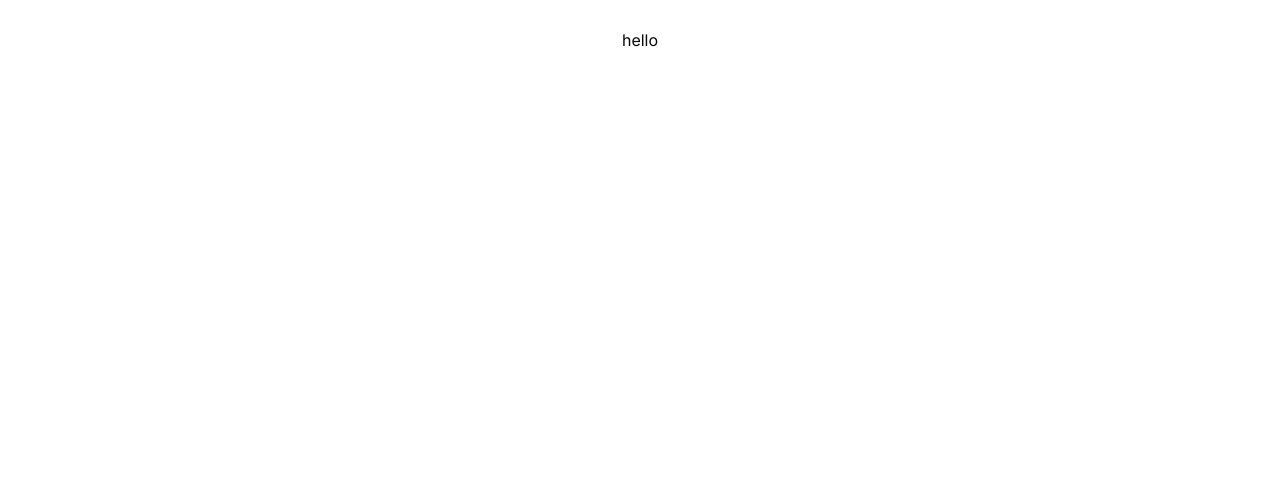
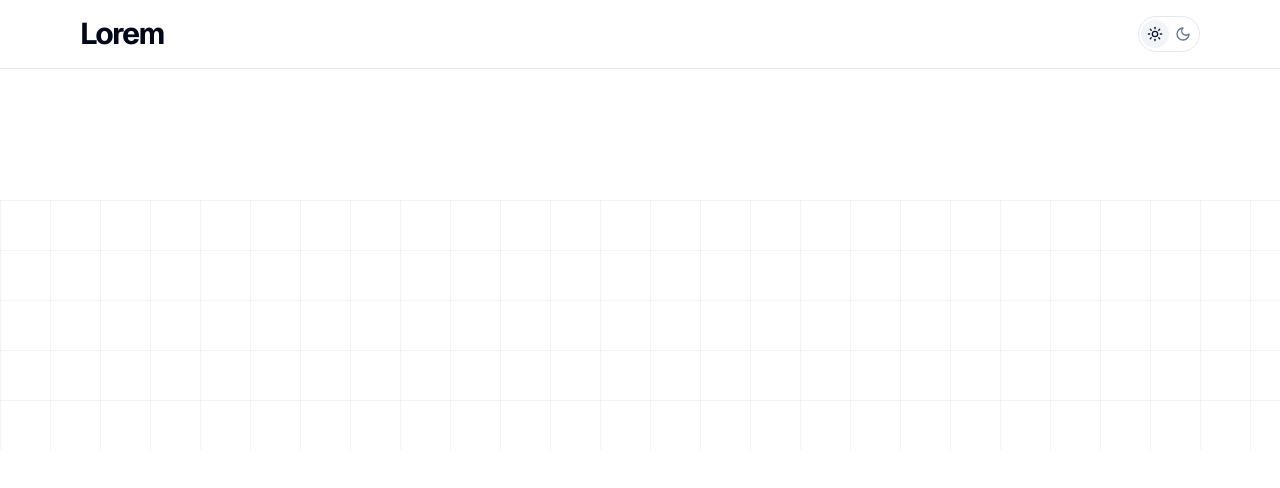
Before and after one commit to suman-3/agency-web, a Next.js app: page / in a window 1280 px wide. Shown: the top 488 px of the page. Built offline with nearby package versions, Linux system fonts and the light colour scheme.

Commit message:
landing page bg setuup done

```diff
--- a/package.json
+++ b/package.json
@@ -12,14 +12,14 @@
     "@radix-ui/react-dropdown-menu": "^2.0.6",
     "class-variance-authority": "^0.7.0",
     "clsx": "^2.1.1",
+    "geist": "^1.3.0",
     "lucide-react": "^0.390.0",
     "next": "14.2.3",
     "next-themes": "^0.3.0",
     "react": "^18",
     "react-dom": "^18",
     "tailwind-merge": "^2.3.0",
-    "tailwindcss-animate": "^1.0.7",
-    "uvcanvas": "^0.2.1"
+    "tailwindcss-animate": "^1.0.7"
   },
   "devDependencies": {
     "@types/node": "^20",
--- /dev/null
+++ b/src/app/(landing)/page.tsx
@@ -0,0 +1,19 @@
+import Navbar from "@/components/shared/navbar";
+import React from "react";
+
+const LandingPage = () => {
+  return (
+    <>
+      <Navbar />
+      <div
+        className="absolute inset-x-0 top-[200px] h-[250px] max-md:hidden"
+        style={{
+          background:
+            "repeating-linear-gradient(to right, hsl(var(--border)), transparent 1px, transparent 50px), repeating-linear-gradient(to bottom, hsl(var(--border)), transparent 1px, transparent 50px)",
+        }}
+      />
+    </>
+  );
+};
+
+export default LandingPage;
--- a/src/app/globals.css
+++ b/src/app/globals.css
@@ -5,65 +5,65 @@
 @layer base {
   :root {
     --background: 0 0% 100%;
-      --foreground: 240 10% 3.9%;
+    --foreground: 222.2 84% 4.9%;
 
     --card: 0 0% 100%;
-      --card-foreground: 240 10% 3.9%;
+    --card-foreground: 222.2 84% 4.9%;
 
     --popover: 0 0% 100%;
-      --popover-foreground: 240 10% 3.9%;
+    --popover-foreground: 222.2 84% 4.9%;
 
-      --primary: 240 5.9% 10%;
-      --primary-foreground: 0 0% 98%;
+    --primary: 222.2 47.4% 11.2%;
+    --primary-foreground: 210 40% 98%;
 
-      --secondary: 240 4.8% 95.9%;
-      --secondary-foreground: 240 5.9% 10%;
+    --secondary: 210 40% 96.1%;
+    --secondary-foreground: 222.2 47.4% 11.2%;
 
-      --muted: 240 4.8% 95.9%;
-      --muted-foreground: 240 3.8% 46.1%;
+    --muted: 210 40% 96.1%;
+    --muted-foreground: 215.4 16.3% 46.9%;
 
-      --accent: 240 4.8% 95.9%;
-      --accent-foreground: 240 5.9% 10%;
+    --accent: 210 40% 96.1%;
+    --accent-foreground: 222.2 47.4% 11.2%;
 
     --destructive: 0 84.2% 60.2%;
-      --destructive-foreground: 0 0% 98%;
+    --destructive-foreground: 210 40% 98%;
 
-      --border: 240 5.9% 90%;
-      --input: 240 5.9% 90%;
-      --ring: 240 10% 3.9%;
+    --border: 214.3 31.8% 91.4%;
+    --input: 214.3 31.8% 91.4%;
+    --ring: 222.2 84% 4.9%;
 
     --radius: 0.5rem;
   }
 
-    /* .dark {
-      --background: 240 10% 3.9%;
-      --foreground: 0 0% 98%;
+  .dark {
+    --background: 222.2 84% 4.9%;
+    --foreground: 210 40% 98%;
 
-      --card: 240 10% 3.9%;
-      --card-foreground: 0 0% 98%;
+    --card: 222.2 84% 4.9%;
+    --card-foreground: 210 40% 98%;
 
-      --popover: 240 10% 3.9%;
-      --popover-foreground: 0 0% 98%;
+    --popover: 222.2 84% 4.9%;
+    --popover-foreground: 210 40% 98%;
 
-      --primary: 0 0% 98%;
-      --primary-foreground: 240 5.9% 10%;
+    --primary: 210 40% 98%;
+    --primary-foreground: 222.2 47.4% 11.2%;
 
-      --secondary: 240 3.7% 15.9%;
-      --secondary-foreground: 0 0% 98%;
+    --secondary: 217.2 32.6% 17.5%;
+    --secondary-foreground: 210 40% 98%;
 
-      --muted: 240 3.7% 15.9%;
-      --muted-foreground: 240 5% 64.9%;
+    --muted: 217.2 32.6% 17.5%;
+    --muted-foreground: 215 20.2% 65.1%;
 
-      --accent: 240 3.7% 15.9%;
-      --accent-foreground: 0 0% 98%;
+    --accent: 217.2 32.6% 17.5%;
+    --accent-foreground: 210 40% 98%;
 
     --destructive: 0 62.8% 30.6%;
-      --destructive-foreground: 0 0% 98%;
+    --destructive-foreground: 210 40% 98%;
 
-      --border: 240 3.7% 15.9%;
-      --input: 240 3.7% 15.9%;
-      --ring: 240 4.9% 83.9%;
-    } */
+    --border: 217.2 32.6% 17.5%;
+    --input: 217.2 32.6% 17.5%;
+    --ring: 212.7 26.8% 83.9%;
+  }
 }
 
 @layer base {
@@ -74,3 +74,24 @@
     @apply bg-background text-foreground;
   }
 }
+
+/* width */
+::-webkit-scrollbar {
+  width: 0px;
+}
+
+/* Track */
+::-webkit-scrollbar-track {
+  background: transparent;
+}
+
+/* Handle */
+::-webkit-scrollbar-thumb {
+  background: #888;
+  border-radius: 5px;
+}
+
+/* Handle on hover */
+::-webkit-scrollbar-thumb:hover {
+  background: #555;
+}
--- a/src/app/layout.tsx
+++ b/src/app/layout.tsx
@@ -1,10 +1,11 @@
 import type { Metadata } from "next";
-import { Inter } from "next/font/google";
+
 import "./globals.css";
 import { ThemeProvider } from "@/provider/theme-provider";
-import { Lumiflex } from "uvcanvas";
+import { GeistSans } from 'geist/font/sans';
+import { GeistMono } from 'geist/font/mono';
+import { cn } from "@/lib/utils";
 
-const inter = Inter({ subsets: ["latin"] });
 
 export const metadata: Metadata = {
   title: "Create Next App",
@@ -18,7 +19,8 @@ export default function RootLayout({
 }>) {
   return (
     <html lang="en" suppressHydrationWarning>
-      <body className={inter.className}>
+      <body className={cn(GeistSans.variable, "font-sans overflow-x-hidden")}
+      >
         <ThemeProvider
           attribute="class"
           defaultTheme="system"
--- a/src/app/page.tsx
+++ /dev/null
@@ -1,12 +0,0 @@
-import { PageWrapper } from "./page-wrapper";
-
-export default function Home() {
-  return (
-    <PageWrapper>
-      <div className="flex flex-col justify-center items-center w-full mt-[1rem] pt-3">
-        {/* <HeroSection /> */}
-        hello
-      </div>
-    </PageWrapper>
-  );
-}
--- /dev/null
+++ b/src/components/modal/theme-switch.tsx
@@ -0,0 +1,58 @@
+"use client";
+
+import { cva } from "class-variance-authority";
+import { Circle, Moon, Sun } from "lucide-react";
+import { useState, type ReactNode } from "react";
+import { cn } from "@/lib/utils";
+import { useTheme } from "next-themes";
+
+const itemVariants = cva(
+  "inline-flex items-center gap-2 rounded-md bg-secondary px-4 py-2 text-sm font-medium text-muted-foreground",
+  {
+    variants: {
+      active: {
+        true: "text-secondary-foreground",
+      },
+    },
+  }
+);
+
+export function ThemeSwitch(): JSX.Element {
+  const { setTheme } = useTheme();
+
+  const [active, setActive] = useState(false);
+
+  return (
+    <>
+      <button
+        type="button"
+        className="dark:inline-flex hidden items-center rounded-full border p-0.5 max-lg:hidden"
+        aria-label="Toggle Theme"
+        onClick={() => {
+          setActive((prev) => !prev);
+          setTheme(active ? "light" : "dark");
+        }}
+      >
+        <>
+          <Sun className="lucide lucide-sun size-7 rounded-full p-1.5 bg-accent text-accent-foreground dark:bg-transparent dark:text-muted-foreground" />
+          <Moon className="lucide lucide-moon size-7 rounded-full p-1.5 text-muted-foreground dark:bg-accent dark:text-accent-foreground" />
+        </>
+      </button>
+
+      <button
+        type="button"
+        className="dark:hidden inline-flex items-center rounded-full border p-0.5"
+        aria-label="Toggle Theme"
+        onClick={() => {
+          setActive((prev) => !prev);
+          setTheme(active ? "light" : "dark");
+        }}
+      >
+        <>
+          <Sun className="lucide lucide-sun size-7 rounded-full p-1.5 bg-accent text-accent-foreground dark:bg-transparent dark:text-muted-foreground" />
+          <Moon className="lucide lucide-moon size-7 rounded-full p-1.5 text-muted-foreground dark:bg-accent dark:text-accent-foreground" />
+        </>
+      </button>
+    </>
+  );
+}
--- a/src/components/shared/mode-toggle.tsx
+++ /dev/null
@@ -1,40 +0,0 @@
-"use client"
-
-import * as React from "react"
-import { Moon, Sun } from "lucide-react"
-import { useTheme } from "next-themes"
-
-import { Button } from "@/components/ui/button"
-import {
-  DropdownMenu,
-  DropdownMenuContent,
-  DropdownMenuItem,
-  DropdownMenuTrigger,
-} from "@/components/ui/dropdown-menu"
-
-export function ModeToggle() {
-  const { setTheme } = useTheme()
-
-  return (
-    <DropdownMenu>
-      <DropdownMenuTrigger asChild>
-        <Button variant="outline" size="icon">
-          <Sun className="h-[1.2rem] w-[1.2rem] rotate-0 scale-100 transition-all dark:-rotate-90 dark:scale-0" />
-          <Moon className="absolute h-[1.2rem] w-[1.2rem] rotate-90 scale-0 transition-all dark:rotate-0 dark:scale-100" />
-          <span className="sr-only">Toggle theme</span>
-        </Button>
-      </DropdownMenuTrigger>
-      <DropdownMenuContent align="end">
-        <DropdownMenuItem onClick={() => setTheme("light")}>
-          Light
-        </DropdownMenuItem>
-        <DropdownMenuItem onClick={() => setTheme("dark")}>
-          Dark
-        </DropdownMenuItem>
-        <DropdownMenuItem onClick={() => setTheme("system")}>
-          System
-        </DropdownMenuItem>
-      </DropdownMenuContent>
-    </DropdownMenu>
-  )
-}
--- /dev/null
+++ b/src/components/shared/navbar.tsx
@@ -0,0 +1,20 @@
+import Link from "next/link";
+
+import { ThemeSwitch } from "@/components/modal/theme-switch";
+
+const Navbar = async () => {
+  return (
+    <header className="fixed inset-x-0 top-0 z-30 w-full border-b bg-transparent backdrop-blur-md">
+      <div className="py-4 flex md:px-20 px-4 justify-between">
+        <div>
+          <Link href="/">
+            <h1 className="tracking-tighter font-bold text-3xl">Lorem</h1>
+          </Link>
+        </div>
+        <ThemeSwitch />
+      </div>
+    </header>
+  );
+};
+
+export default Navbar;
--- a/tailwind.config.ts
+++ b/tailwind.config.ts
@@ -1,13 +1,16 @@
-import type { Config } from "tailwindcss"
+import type { Config } from "tailwindcss";
+const {
+  default: flattenColorPalette,
+} = require("tailwindcss/lib/util/flattenColorPalette");
 
 const config = {
   darkMode: ["class"],
   content: [
-    './pages/**/*.{ts,tsx}',
-    './components/**/*.{ts,tsx}',
-    './app/**/*.{ts,tsx}',
-    './src/**/*.{ts,tsx}',
-	],
+    "./pages/**/*.{ts,tsx}",
+    "./components/**/*.{ts,tsx}",
+    "./app/**/*.{ts,tsx}",
+    "./src/**/*.{ts,tsx}",
+  ],
   prefix: "",
   theme: {
     container: {
@@ -18,6 +21,10 @@ const config = {
       },
     },
     extend: {
+      fontFamily: {
+        sans: ["var(--font-geist-sans)"],
+        mono: ["var(--font-geist-mono)"],
+      },
       colors: {
         border: "hsl(var(--border))",
         input: "hsl(var(--input))",
@@ -67,14 +74,59 @@ const config = {
           from: { height: "var(--radix-accordion-content-height)" },
           to: { height: "0" },
         },
+        updown: {
+          "from, to": {
+            transform: "translateY(-20px)",
+          },
+          "50%": {
+            transform: "translateY(20px)",
+          },
+        },
+        light: {
+          "from, to": {
+            opacity: "0.7",
+          },
+          "50%": {
+            opacity: "1",
+          },
+        },
+        stroke: {
+          from: {
+            "stroke-dasharray": "1000",
+          },
+          to: {
+            "stroke-dasharray": "1000",
+            "stroke-dashoffset": "2000",
+          },
+        },
+        scroll: {
+          to: {
+            transform: "translate(calc(-50% - 0.5rem))",
+          },
+        },
       },
       animation: {
         "accordion-down": "accordion-down 0.2s ease-out",
         "accordion-up": "accordion-up 0.2s ease-out",
+        stroke: "stroke 5s linear infinite",
+        light: "light 2s ease-in-out infinite",
+        updown: "updown 3s ease-in-out infinite",
+        scroll: "scroll var(--animation-duration, 40s) var(--animation-direction, forwards) linear infinite"
       },
     },
   },
-  plugins: [require("tailwindcss-animate")],
-} satisfies Config
+  plugins: [require("tailwindcss-animate"), addVariablesForColors],
+} satisfies Config;
 
-export default config
+function addVariablesForColors({ addBase, theme }: any) {
+  let allColors = flattenColorPalette(theme("colors"));
+  let newVars = Object.fromEntries(
+    Object.entries(allColors).map(([key, val]) => [`--${key}`, val])
+  );
+
+  addBase({
+    ":root": newVars,
+  });
+}
+
+export default config;
```
Also changed, not shown: 1 other file (tests, documents, lock files or other folders). Lines whose indentation alone changed are shown as unchanged.
